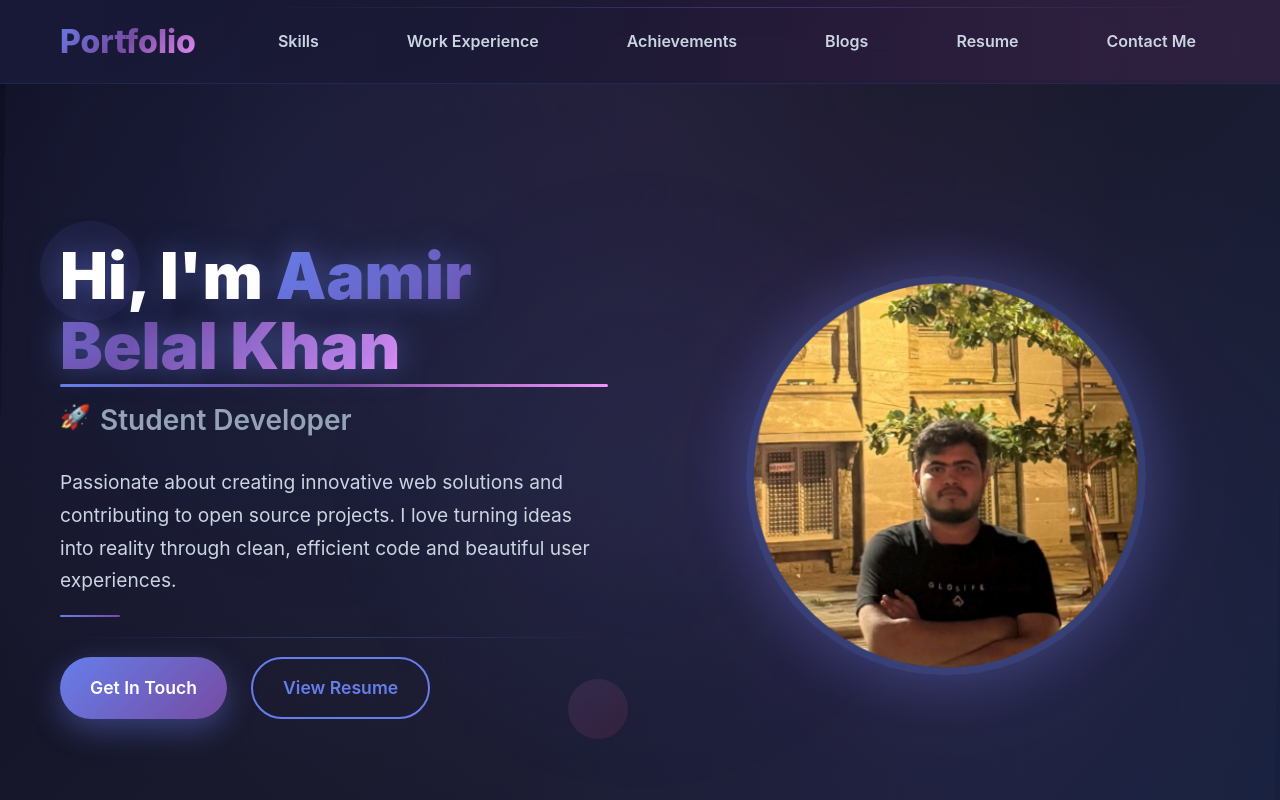
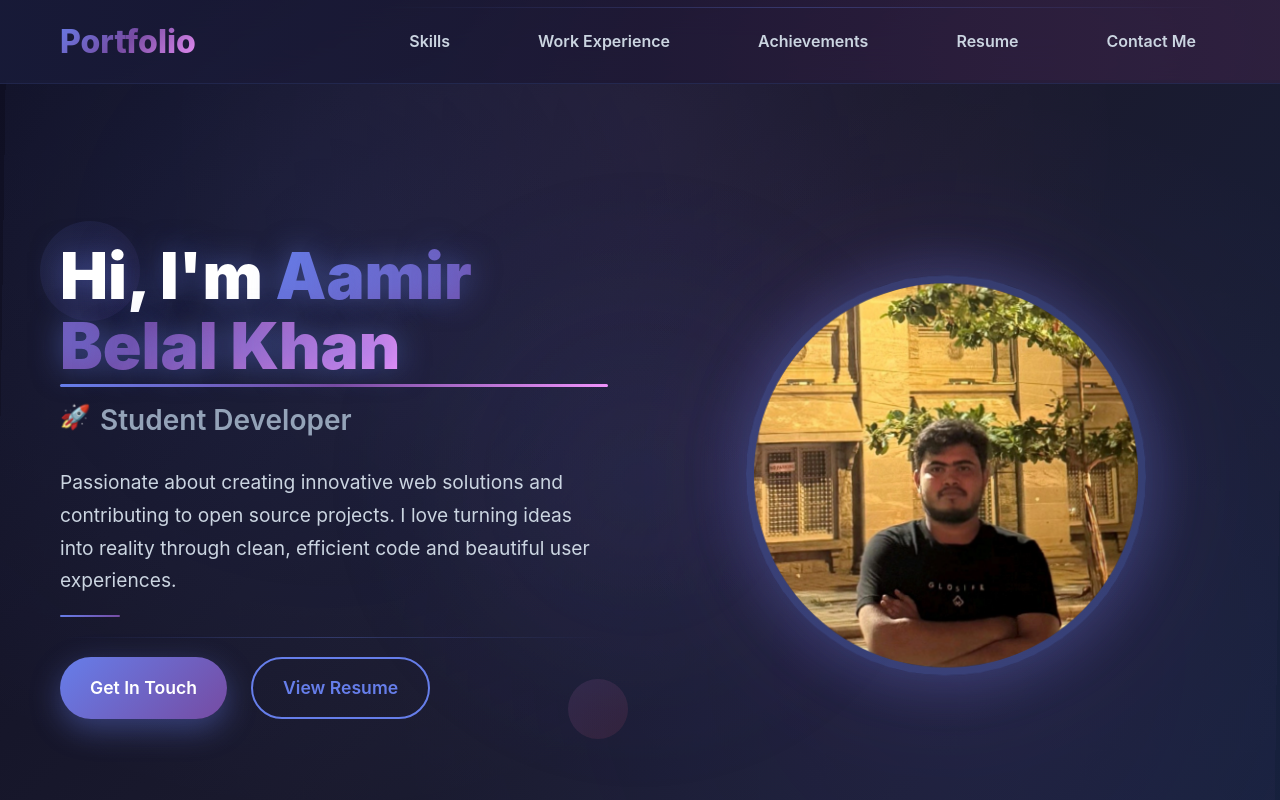
Before and after one commit to Aamir377300/Portfolio, a React (Vite) app in the folder frontend/: page / in a window 1280 px wide. Shown: the top 800 px of the page. Built offline with nearby package versions, Linux system fonts and the light colour scheme; no server answers.

Commit message:
resume updated

```diff
--- a/frontend/src/components/Header.jsx
+++ b/frontend/src/components/Header.jsx
@@ -14,7 +14,7 @@ const Header = () => {
     { id: 'work-experience', label: 'Work Experience' },
     // { id: 'open-source', label: 'Open Source' },
     { id: 'achievements', label: 'Achievements' },
-    { id: 'blogs', label: 'Blogs' },
+    // { id: 'blogs', label: 'Blogs' },
     { id: 'resume', label: 'Resume' },
     { id: 'contact', label: 'Contact Me' }
   ]
```
